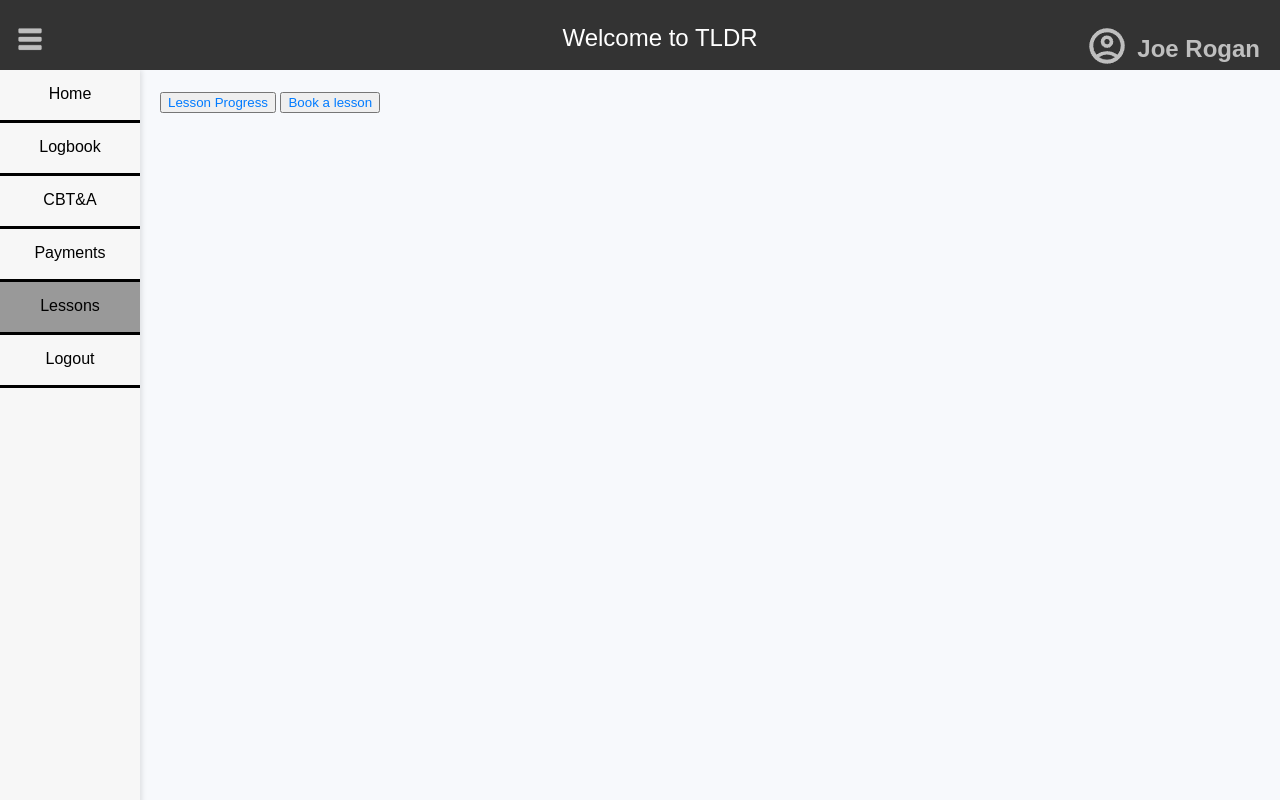
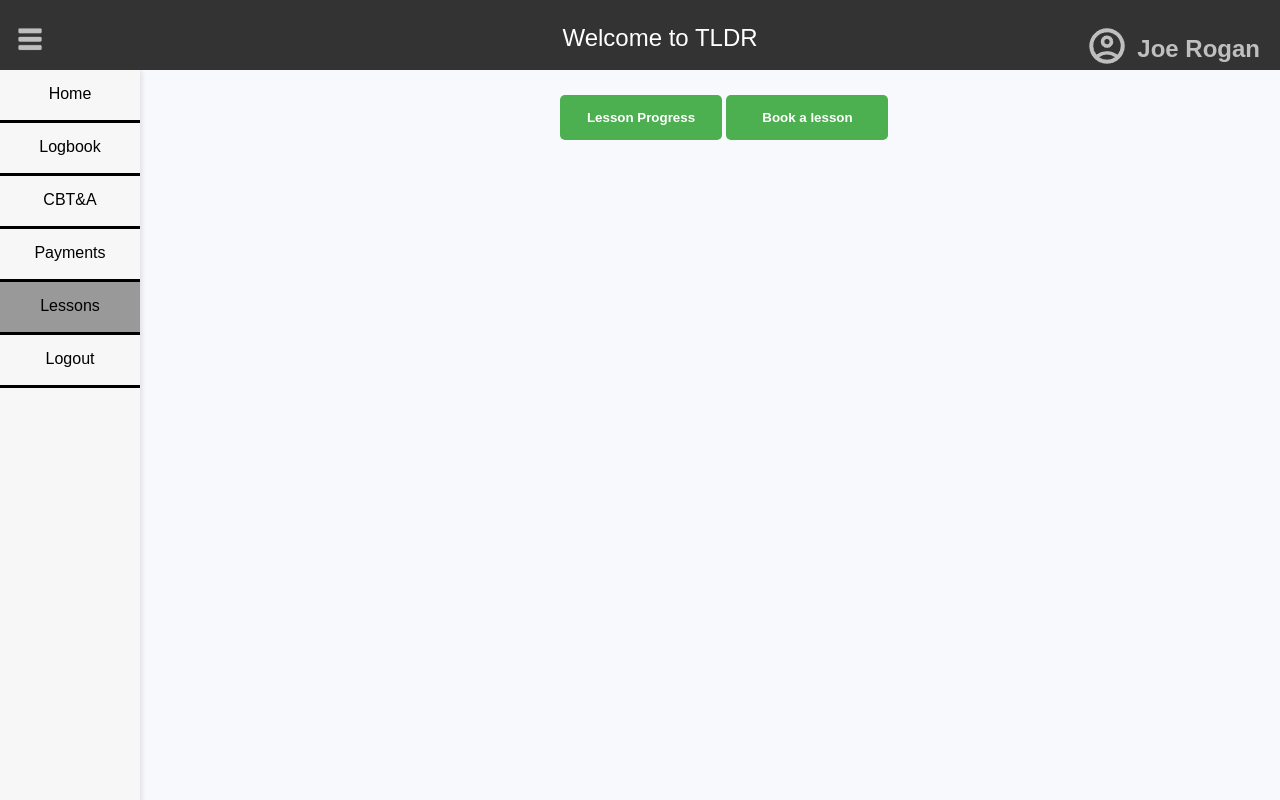
Before and after one commit to TheLastLaugh/TLDR, a PHP site: page /lessons/lessons.php in a window 1280 px wide. Run offline with PHP 8.4, Linux system fonts and the light colour scheme; a user stored in the database is signed in.

Commit message:
added styling details to various pages, inprogress

```diff
--- a/lessons/lessons.php
+++ b/lessons/lessons.php
@@ -26,8 +26,8 @@ if (!isset($_SESSION['loggedin']) || $_SESSION['loggedin'] !== true) {
         <?php include_once "../inc/sidebar.inc.php"; ?>
         <div id ="content">
             <div id="tab">
-            <button class="my-button"><a href="lesson-progress.php">Lesson Progress</a></button>
-            <button class="my-button"><a href="lesson-bookings.php">Book a lesson</a></button>
+            <button class="lesson-progress"><a href="lesson-progress.php">Lesson Progress</a></button>
+            <button class="lesson-bookings"><a href="lesson-bookings.php">Book a lesson</a></button>
 
             </div>
         </div>
--- a/login/qsd-login.php
+++ b/login/qsd-login.php
@@ -47,10 +47,10 @@
                     <label for="dob">Date of Birth</label>
                     <input type="date" name="dob" required>
                 </li>
-                <li>
-                    <label for="learners">License(s) of who you are supervising</label>
+                <li class="centered">
+                    <label for="learners"><br>License(s) of who you are supervising</label>
                     <div id="learnerContainer">
-                        <input type="text" name="learners[]" required>
+                        <input id="learner-input" type="text" name="learners[]" required>
                     </div>
                     <button type="button" id="addLearnerButton">Add more licenses</button>
                     <!-- this is hidden by default, it will show when there is more than 1 learner box -->
--- a/styles/lesson-bookings-styles.css
+++ b/styles/lesson-bookings-styles.css
@@ -14,7 +14,7 @@ h1 {
 }
 
 a {
-    color: #007bff;
+    color: white;
     text-decoration: none;
     display: block;
     align-items: center;
@@ -37,9 +37,37 @@ select {
     font-size: 16px;
 }
 
+.lesson-progress{
+    background-color: #4CAF50;
+    font-weight: bold;
+    color: white;
+    align-self: auto;
+    margin-top: 5px;
+    margin-left: 400px;/*auto margin not working also -TEMPORARY*/
+    padding: 15px 20px;
+    width: 15%;
+    border: none;
+    border-radius: 5px;
+    cursor: pointer;
+    text-align: center;
+}
+.lesson-bookings{
+    background-color: #4CAF50;
+    font-weight: bold;
+    color: white;
+    margin: auto;
+    padding: 15px 20px;
+    width: 15%;
+    border: none;
+    border-radius: 5px;
+    cursor: pointer;
+    text-align: center;
+}
+
 input[type="submit"] {
     display: block;
-    width: 100%;
+    width: 40%;
+    margin: auto;
     padding: 10px;
     border: none;
     border-radius: 5px;
--- a/styles/styles.css
+++ b/styles/styles.css
@@ -182,17 +182,24 @@ li > a {
 
 /*profile page styling*/
 #profile-content {
-  width: 200px; /*make width relative to screen size?*/
+  width: 20%; /*make width relative to screen size?*/
   padding: 20px;
-  margin-top: 10px;
+  margin-top: 6%;
+  text-align: center;
   border: 1px solid #e0e0e0;
   border-radius: 10px;
   box-shadow: 0 4px 6px rgba(0, 0, 0, 0.1);
-  margin-left: 352px;
+  margin-left: auto;
+  margin-right: auto;
 }
 
 p.detail {
   text-align: center;
+}
+
+#button-container{
+  text-align: center;
+  margin-left: 50%; /*why no centre????*/
 }
 
 #updateProfile {
@@ -203,7 +210,7 @@ p.detail {
   border: none;
   border-radius: 5px;
   cursor: pointer;
-  margin-left: 365px;
+   margin-left: 630px; /*only temporary till i figure out how to centre with screen */
   margin-top: 10px;
 }
 #updateProfile:hover {
@@ -227,9 +234,3 @@ p.detail {
   margin: 20px auto;
 }
 /*end of profile page styles*/
-
-/* #register-details{
-  text-align: right;
-  clear: both;
-  margin-bottom: 10px;
-} */
```
Also changed, not shown: profile/profile.php (+5 -4 lines), styles/login-styles.css (+37 -1 lines).
